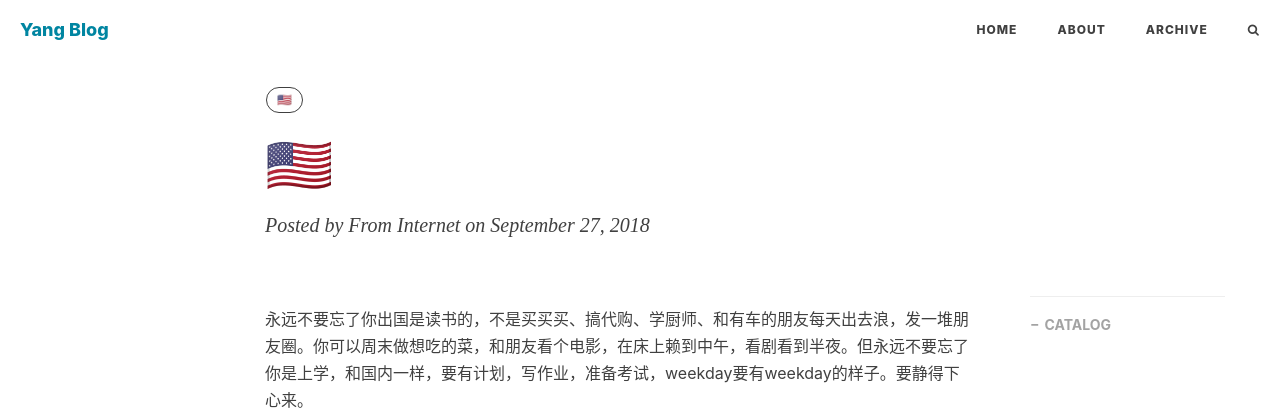
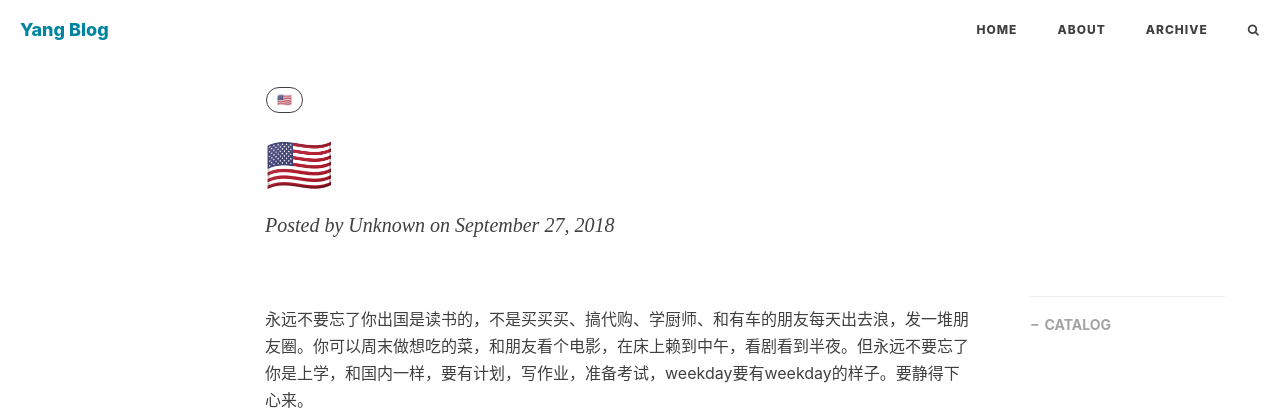
Before and after one commit to yliu9418/yliu9418.github.io, a Jekyll site: the page built from _posts/2018-09-27-study_abroad.md, in a window 1280 px wide. Shown: the top 410 px of the page. Built offline with Jekyll 4.4.1, drawn with Linux system fonts in a browser that asks for light colours; nearby versions of some CDN libraries; comment, search, counter and statistics services are not loaded.

Commit message:
Update 2018-09-27-study_abroad.md

```diff
--- a/_posts/2018-09-27-study_abroad.md
+++ b/_posts/2018-09-27-study_abroad.md
@@ -2,7 +2,7 @@
 layout:     post
 title:      "🇺🇸"
 date:       2018-09-27 12:00:00
-author:     "From Internet"
+author:     "Unknown"
 header-style: text
 catalog: false
 tags:
```
